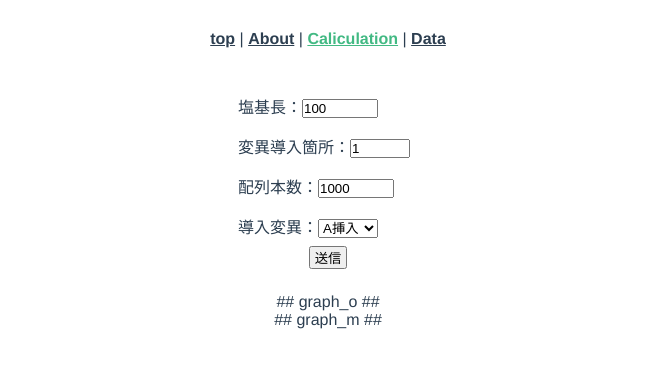
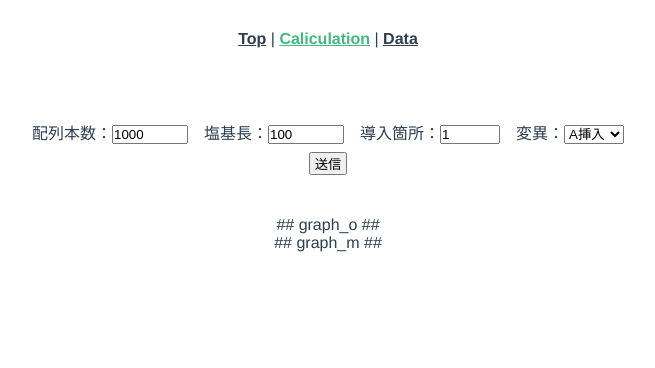
Before and after one commit to WaiEnu/dsUI, a Vue app: page /form in a window 1280 px wide. Shown: the top 368 px of the page, without its empty margins (312-967 px from the left). Built offline with nearby package versions, Linux system fonts and the light colour scheme.

Commit message:
20.03.03 ページ整理

```diff
--- a/public/css/style.css
+++ b/public/css/style.css
@@ -32,15 +32,16 @@ a {
 form{
   display: flex;
   flex-direction: column;
-  justify-content: flex-start;
+  justify-content: center;
   align-items: center;
-  margin: 0px 0px 8px;
+  margin: 2vw;
 }
 .fieldset{
   display: flex;
-  flex-direction: column;
-  justify-content: flex-start;
-  align-items: flex-start;
+  flex-direction: row;
+  flex-wrap: wrap;
+  justify-content: space-around;
+  align-items: center;
 }
 .field_input,
 .field_btn{
@@ -51,13 +52,21 @@ form{
   margin: 0px 0px 8px;
 }
 .field_input{
-  margin: 8px 8px 8px 0px;
+  margin: 8px;
 }
 input[type="submit"]{
   padding: 0 4px;
 }
+.vue{
+  margin: 2vw;
+  padding: 0px;
+  border: 1px solid #ccc;
+}
 .vue ul{
-  margin: 0 0 0 10px;
+  display: flex;
+  flex-direction: row;
+  justify-content: stretch;
+  margin: -1px -1px 0px;
   padding: 0;
 }
 .vue ul li{
@@ -68,7 +77,8 @@ input[type="submit"]{
 }
 .tabs li.nav-item ,
 .tabs label {
-  float: left;
+  width: 50%;
+  margin: 0px;
   padding: 10px 20px;
   border: 1px solid #ccc;
   cursor: pointer;
@@ -87,9 +97,8 @@ input[type="submit"]{
 }
 .contents{
   overflow: hidden;
-  margin: -1px 10px 0px 10px;
+  margin: 0px;
   padding: 10px;
-  border: 1px solid #ccc;
   box-sizing: border-box;
 }
 
--- a/src/App.vue
+++ b/src/App.vue
@@ -1,8 +1,7 @@
 <template>
   <div id="app">
     <div id="nav">
-      <router-link to="/">top</router-link> |
-      <router-link to="/about">About</router-link> |
+      <router-link to="/">Top</router-link> |
       <router-link to="/form">Caliculation</router-link> |
       <router-link to="/result">Data</router-link>
     </div>
--- a/src/components/Formparts.vue
+++ b/src/components/Formparts.vue
@@ -3,10 +3,10 @@
     <div class="formset">
       <form id="generate">
         <div class="fieldset">
+          <label class="field_input" for="iteration">配列本数：<input name="iteration" id="number" type="number" value="1000" step="1" min="1" max="10000"></label>
           <label class="field_input" for="length">塩基長：<input name="length" id="length" type="number" step="100" min="100" max="10000" v-model.number="align"></label>
-          <label class="field_input" for="locate">変異導入箇所：<input name="locate" id="locate" type="number" value="1" step="1" min="1" v-bind:max="align"></label>
-          <label class="field_input" for="iteration">配列本数：<input name="iteration" id="number" type="number" value="1000" step="1" min="1" max="10000"></label>
-          <label class="field_input" for="base">導入変異：<select name="base" id="base">
+          <label class="field_input" for="locate">導入箇所：<input name="locate" id="locate" type="number" value="1" step="1" min="1" v-bind:max="align"></label>
+          <label class="field_input" for="base">変異：<select name="base" id="base">
             <option value="1">A挿入</option>
             <option value="2">G挿入</option>
             <option value="3">C挿入</option>
--- a/src/router/index.js
+++ b/src/router/index.js
@@ -10,11 +10,6 @@ const routes = [
     component: () => import('../views/Top.vue')
   },
   {
-    path: '/about',
-    name: 'About',
-    component: () => import('../views/About.vue')
-  },
-  {
     path: '/form',
     name: 'Form',
     component: () => import('../views/Form.vue')
@@ -23,7 +18,7 @@ const routes = [
     path: '/result',
     name: 'Result',
     component: () => import('../views/Result.vue')
-  }
+  },
 ]
 
 const router = new VueRouter({
--- a/src/views/About.vue
+++ /dev/null
@@ -1,17 +0,0 @@
-<template>
-  <div class="about">
-    <p>
-      For a guide and recipes on how to configure / customize this project,<br>
-      check out the
-      <a href="https://cli.vuejs.org" target="_blank" rel="noopener">vue-cli documentation</a>.
-    </p>
-  </div>
-</template>
-
-<script>
-// @ is an alias to /src
-
-export default {
-  name: 'About',
-}
-</script>
```
